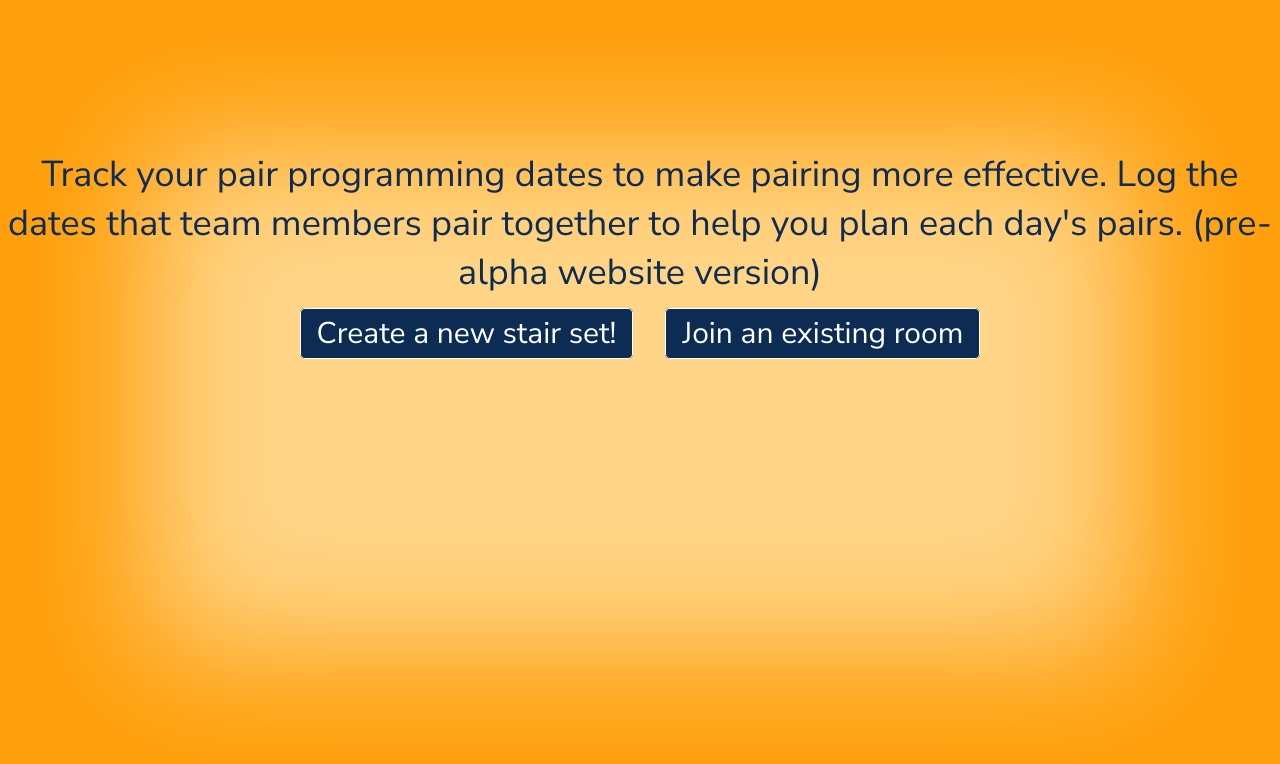
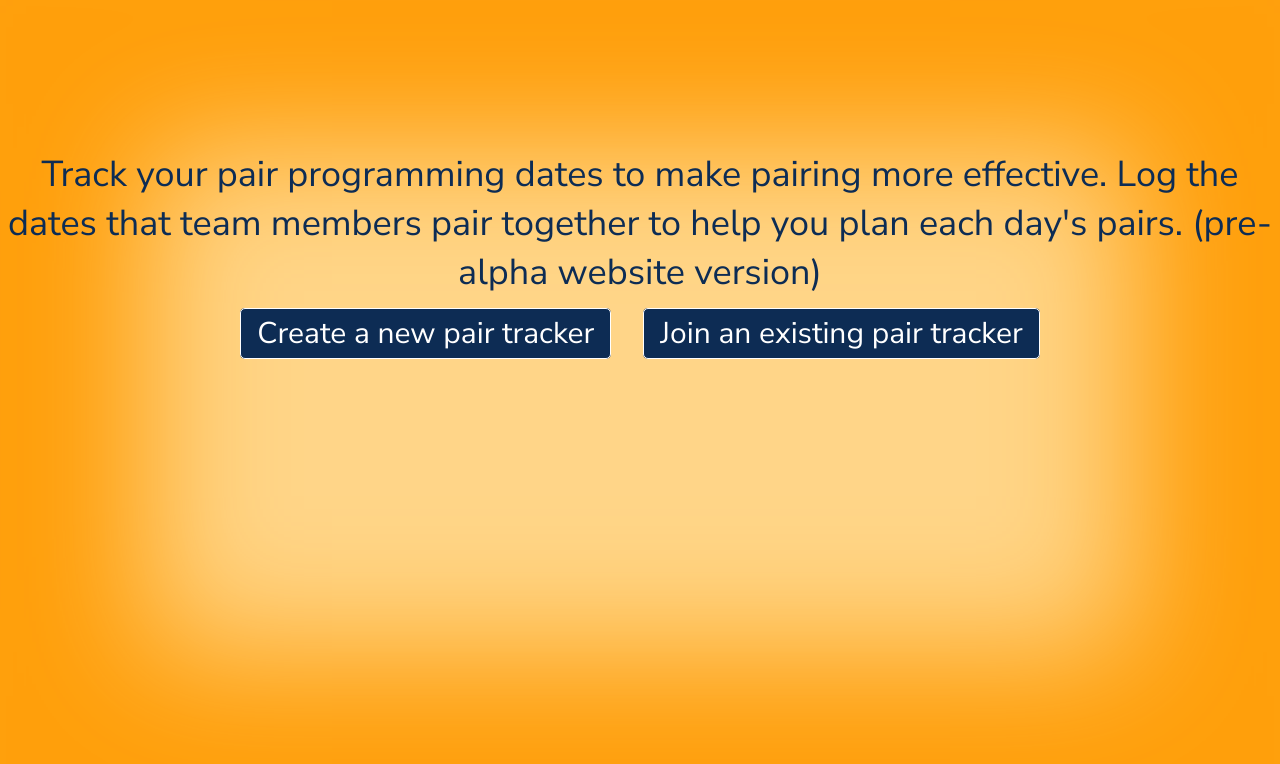
Before and after one commit to tmatthiash/pair-stairs, a Vue app in the folder frontend/: page / in a window 1280 px wide. Shown: the top 764 px of the page. Built offline with nearby package versions, Linux system fonts and the light colour scheme.

Commit message:
minor fixes to text/labels

```diff
--- a/frontend/src/components/MatrixManager/MatrixManager.vue
+++ b/frontend/src/components/MatrixManager/MatrixManager.vue
@@ -46,7 +46,7 @@
       :class="{ 'matrix-manager-button__disabled': isInEditMode }"
       @click="setPairsForTheDay"
     >
-      SUBMIT
+      Lock in Today's Pairs
     </button>
   </div>
 </template>
--- a/frontend/src/components/matrixPageParts/MatrixHolder.vue
+++ b/frontend/src/components/matrixPageParts/MatrixHolder.vue
@@ -1,6 +1,6 @@
 <template>
   <div>
-    <h2>Pair Stairs for team {{ getName() }}</h2>
+    <h2>Pair Stairs for Team {{ getName() }}</h2>
     <div class="matrix-parts-page">
       <div class="matrix-button-holder">
         <button
--- a/frontend/src/views/HomePage.vue
+++ b/frontend/src/views/HomePage.vue
@@ -7,10 +7,10 @@
     </div>
     <div class="home-page-button-holder">
       <router-link class="home-page-button-holder-button" to="/newStair"
-        >Create a new stair set!</router-link
+        >Create a new pair tracker</router-link
       >
       <router-link class="home-page-button-holder-button" to="/joinmatrix"
-        >Join an existing room</router-link
+        >Join an existing pair tracker</router-link
       >
     </div>
   </div>
```
